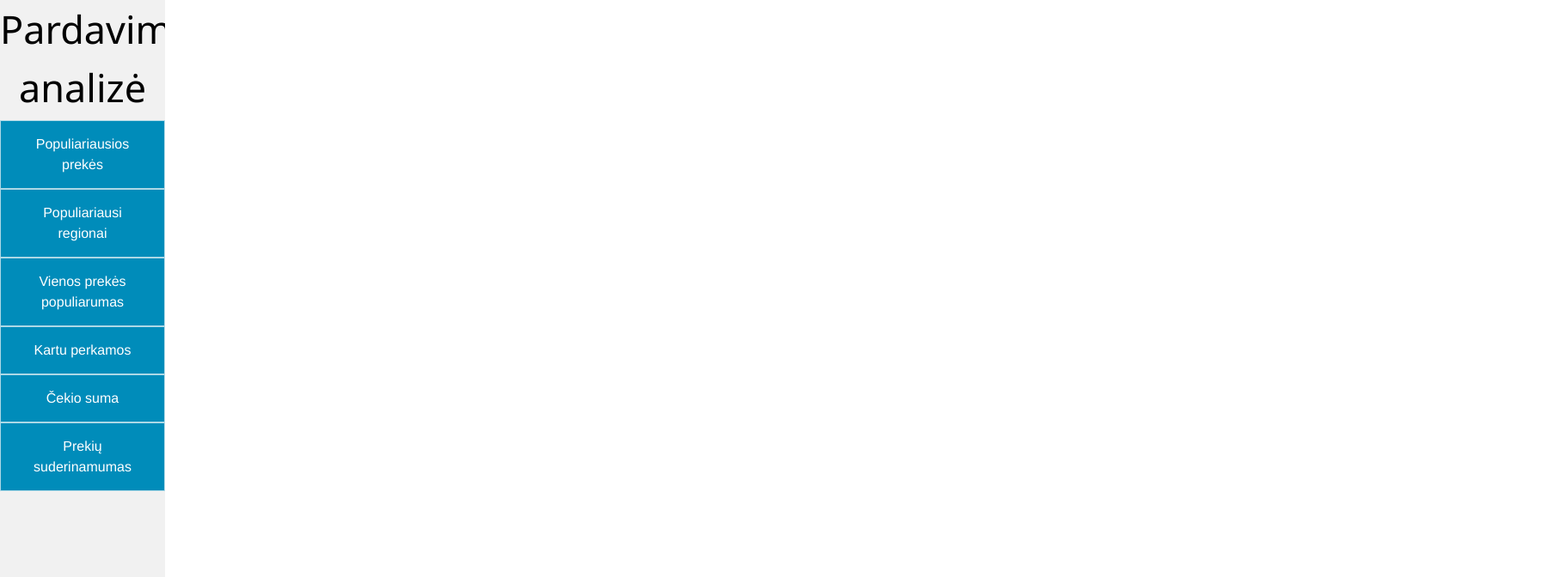
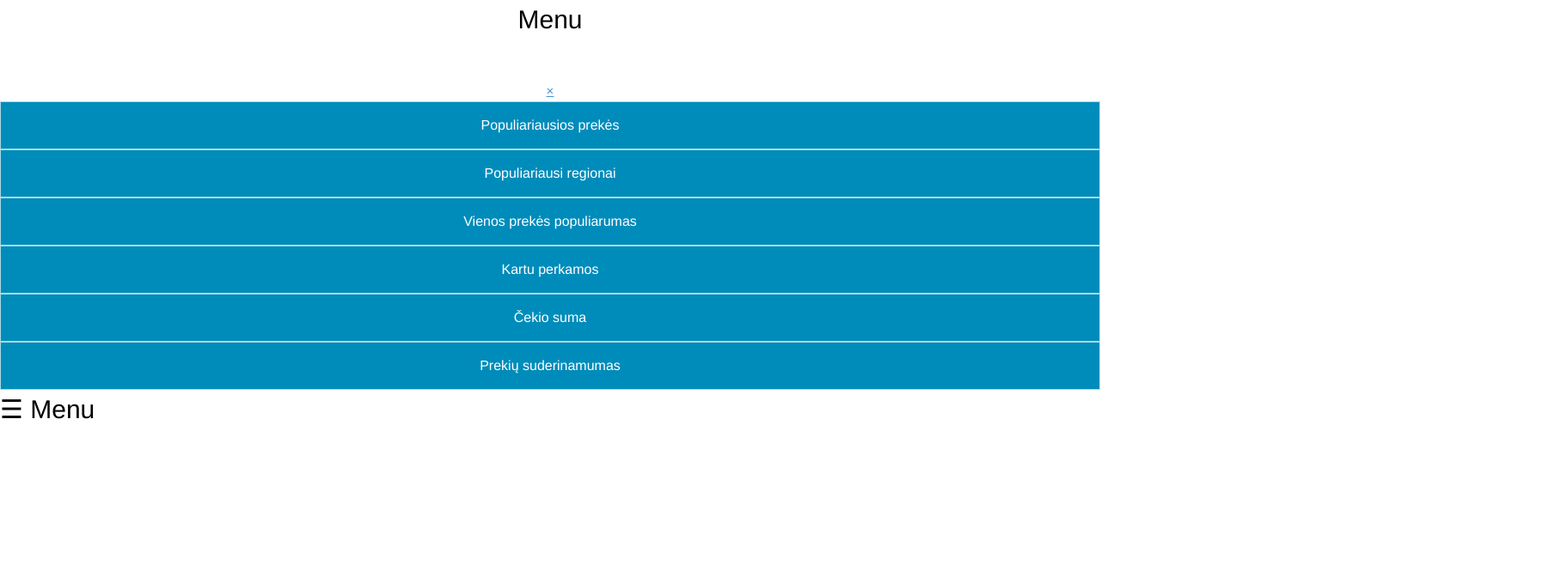
Before and after one commit to gedgaudasnikita/PSI1, a plain HTML site: page index.html in a window 1280 px wide. Shown: the top 672 px of the page at 86% size, 1808 px wide, since content can reach past the window. Drawn offline with nearby package versions, Linux system fonts and the light colour scheme.

Commit message:
Update index.html

```diff
--- a/index.html
+++ b/index.html
@@ -8,8 +8,11 @@
     <link rel="stylesheet" type="text/css" href="style.css">
   </head>
   <body>
-    <div class="w3-sidebar w3-light-grey w3-bar-block" style="width:15%">
-      <h1>Pardavimų analizė</h1>
+    <div id="mySidenav" class="sidenav">
+      <div style="font-size:30px;cursor:pointer">
+        Menu
+      </div>
+  <a href="javascript:void(0)" class="closebtn" onclick="closeNav()">&times;</a>
       <button class ="button button1" onclick="drawTopItems()">Populiariausios prekės</button>
       <button class ="button button1" onclick="drawTopRegions()">Populiariausi regionai</button>
       <button class ="button button1" onclick="drawOneItem()">Vienos prekės populiarumas</button>
@@ -18,7 +21,12 @@
       <button class ="button button1" onclick="drawItemMatches()">Prekių suderinamumas</button>
     </div>
 
-    <div style="margin-left:15%" >
+
+  <div align = "left">
+  <span style="font-size:30px;cursor:pointer" onclick="openNav()" >&#9776;  Menu</span>
+  </div>
+
+    <div id="main"  >
       <div class="w3-container">
         <h3 id="ChartType"></h3>
         <canvas id="myChart" width="1600" height="900"></canvas>
```
